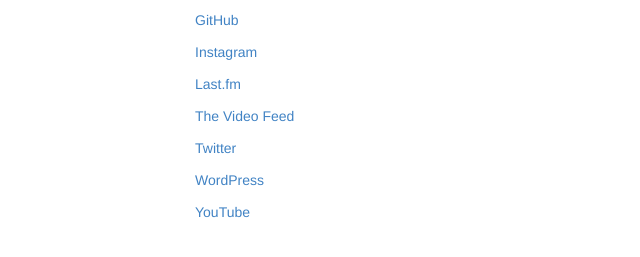
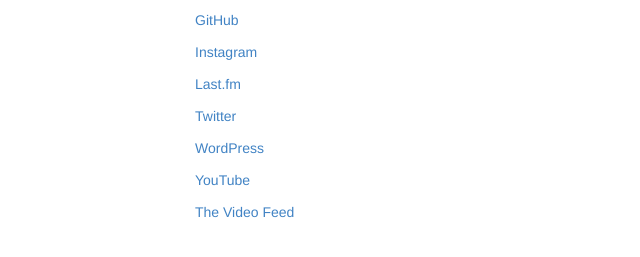
Before and after one commit to trevorturk/trevorturk.github.com, a Jekyll site: the page built from index.html, in a window 1280 px wide. Shown: the part 322-579 px from the top of the page, without its empty margins (15-655 px from the left). Built offline with Jekyll 4.4.1, drawn with Linux system fonts in a browser that asks for light colours; part of the change alters nothing that is shown.

```diff
--- a/_includes/header.html
+++ b/_includes/header.html
@@ -9,9 +9,9 @@
     <li><a href="http://github.com/trevorturk">GitHub</a></li>
     <li><a href="http://instagram.com/trevorturk">Instagram</a></li>
     <li><a href="http://last.fm/user/trevorturk">Last.fm</a></li>
-    <li><a href="http://thevideofeed.co/trevorturk">The Video Feed</a></li>
     <li><a href="http://twitter.com/trevorturk">Twitter</a></li>
     <li><a href="http://trevorturk.wordpress.com">WordPress</a></li>
     <li><a href="http://youtube.com/trevorturk">YouTube</a></li>
+    <li><a href="http://thevideofeed.co/trevorturk">The Video Feed</a></li>
   </ul>
 </header>
```
